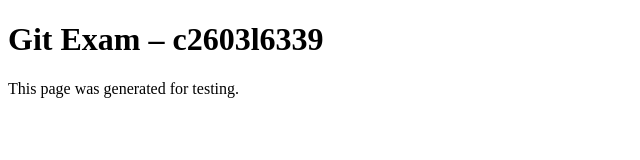
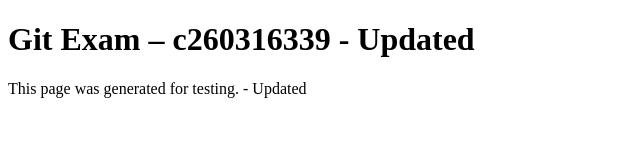
Before and after one commit to meratonin25/git-exam-c2603I6339, a plain HTML site: page index.html in a window 1280 px wide. Shown: the whole page, without its empty margins (0-640 px from the left). Drawn offline with Linux system fonts and the light colour scheme.

Commit message:
fix: update index.html

```diff
--- a/index.html
+++ b/index.html
@@ -7,8 +7,8 @@
 </head>
 <body>
 <main>
-<h1>Git Exam – c2603l6339</h1>
-<p>This page was generated for testing.</p>
+<h1>Git Exam – c260316339 - Updated</h1>
+<p>This page was generated for testing. - Updated</p>
 </main>
 </body>
 </html>
```
